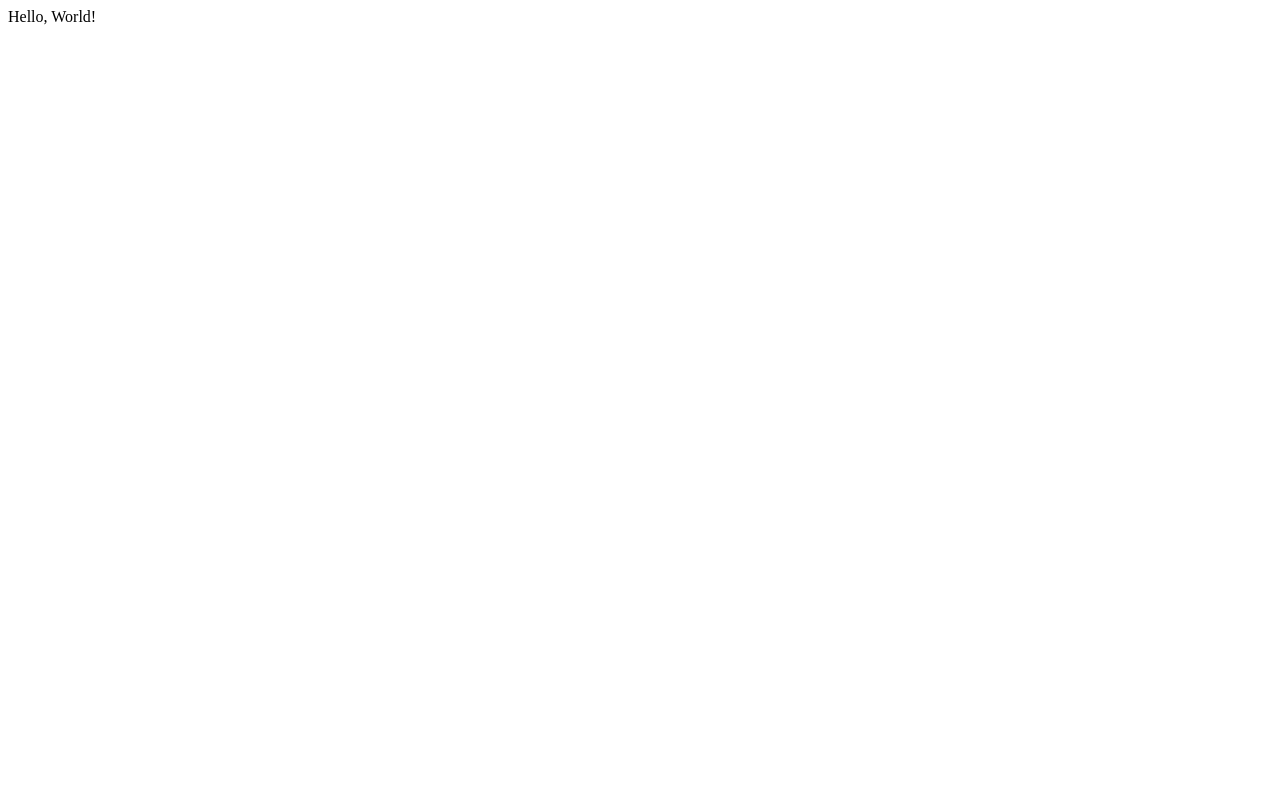
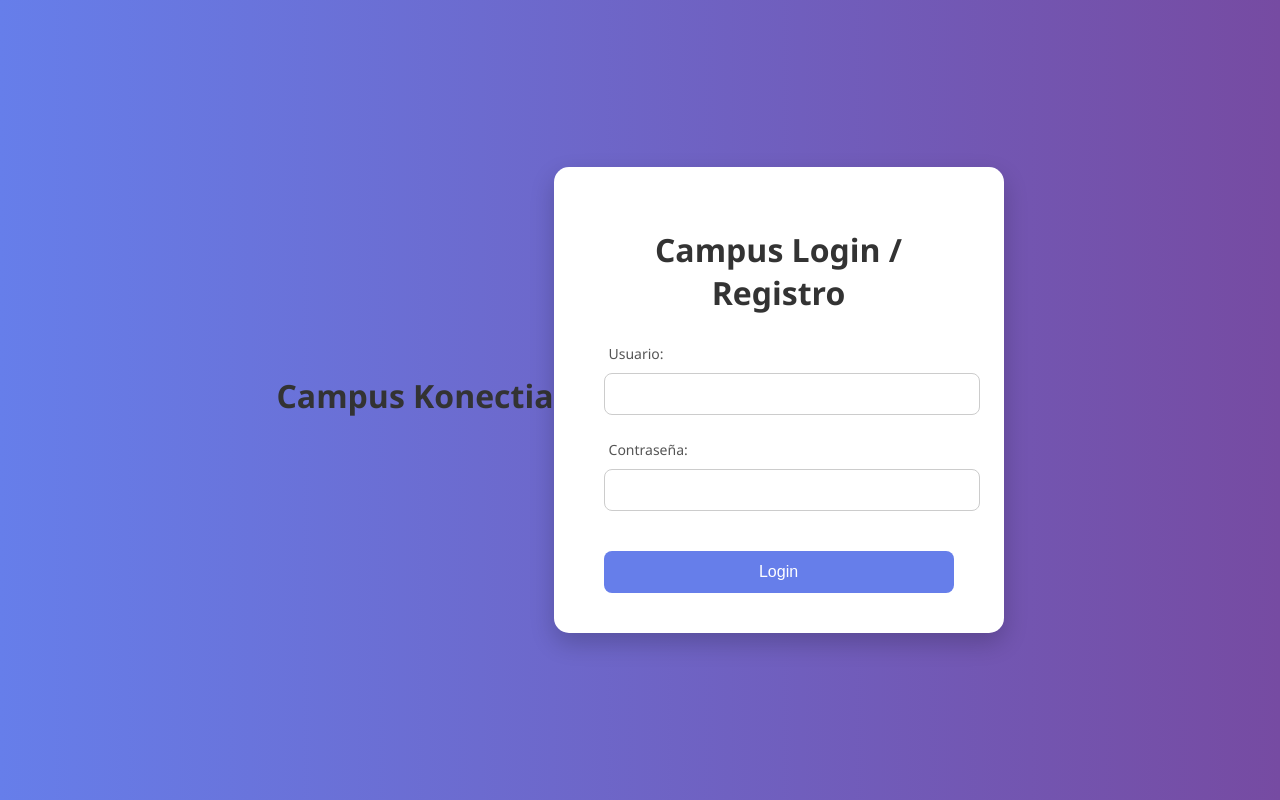
Before and after one commit to desireekonectia-coder/campus, a Flask app: page / in a window 1280 px wide. Before the commit the page is almost empty. Run offline with Flask 3, Linux system fonts and the light colour scheme; some libraries are stand-ins or nearby versions.

Commit message:
Login y Registro

```diff
--- a/hello.py
+++ b/hello.py
@@ -12,28 +12,45 @@ def conectarCampus():
 
 app = Flask(__name__)
 
-@app.route("/")
-def hello_world():
-    return "<p>Hello, World!</p>"
-
-@app.route("/login", methods=["GET", "POST"])
-def login():
+@app.route("/", methods=["GET", "POST"])
+def login_registro():
+    mensaje = ""
+    mostrar_email = False  # Para decidir si mostramos campo email para registro
 
     if request.method == "POST":
         usuario = request.form["user"]
         password = request.form["password"]
-        email = request.form["email"]
+        email = request.form.get("email", None)
 
-        conn= conectarCampus()
+        conn = conectarCampus()
         cursor = conn.cursor()
-        cursor.execute("insert into users (username, password, user_mail) values (%s, %s, %s)", (usuario, password, email))
 
-        conn.commit()
+        # Revisamos si el usuario ya existe
+        cursor.execute("SELECT * FROM users WHERE username=%s AND password=%s", (usuario, password))
+        user = cursor.fetchone()
+
+        if user:
+            # Usuario existe → logeo
+            cursor.close()
+            conn.close()
+            return render_template("user.html", usuario=usuario, email=user[3])
+        else:
+            # Usuario no existe → mostrar formulario de registro
+            mostrar_email = True
+            mensaje = "Usuario no existe. Complete su email para registrarse."
+
+            # Si ya llenó el email, lo registramos
+            if email:
+                cursor.execute(
+                    "INSERT INTO users (username, password, user_mail) VALUES (%s, %s, %s)",
+                    (usuario, password, email)
+                )
+                conn.commit()
+                cursor.close()
+                conn.close()
+                return render_template("user.html", usuario=usuario, email=email)
+
         cursor.close()
         conn.close()
 
-        return render_template("user.html", usuario=usuario, email=email)
-        #return f"<p>Usuario {usuario} ha intentado iniciar sesion</p>"
-
-
-    return render_template("login.html")
+    return render_template("login.html", mensaje=mensaje, mostrar_email=mostrar_email)
--- a/templates/login.html
+++ b/templates/login.html
@@ -2,20 +2,119 @@
 
 {% block content %}
 
-    <h2>Pagina de Login</h2>
-    <!-- <p>Estoy siendo inyectado desde el login.html</p> -->
+ <!DOCTYPE html>
+<html lang="es">
+<head>
+    <meta charset="UTF-8">
+    <title>Login / Registro - Campus</title>
+    <style>
+        body {
+            font-family: 'Segoe UI', Tahoma, Geneva, Verdana, sans-serif;
+            background: linear-gradient(to right, #667eea, #764ba2);
+            display: flex;
+            justify-content: center;
+            align-items: center;
+            height: 100vh;
+            margin: 0;
+        }
 
-    <form method="POST" action="/login">
-        <label>Usuario:</label>
-        <input type="text" name="user"><br>
+        .container {
+            background-color: #fff;
+            padding: 40px 50px;
+            border-radius: 15px;
+            box-shadow: 0 10px 25px rgba(0,0,0,0.2);
+            width: 350px;
+            text-align: center;
+        }
 
-        <label>Password:</label>
-        <input type="password" name="password"><br>
+        h1 {
+            margin-bottom: 30px;
+            color: #333;
+        }
 
-        <label>Email:</label>
-        <input type="email"name="email"><br>
+        input[type="text"], input[type="password"], input[type="email"] {
+            width: 100%;
+            padding: 12px;
+            margin: 10px 0;
+            border-radius: 8px;
+            border: 1px solid #ccc;
+            font-size: 14px;
+        }
 
-        <button type="submit">Entrar</button>
-    </form>
+        button {
+            width: 100%;
+            padding: 12px;
+            margin-top: 15px;
+            border: none;
+            border-radius: 8px;
+            background-color: #667eea;
+            color: white;
+            font-size: 16px;
+            cursor: pointer;
+            transition: background 0.3s;
+        }
+
+        button:hover {
+            background-color: #5a67d8;
+        }
+
+        .mensaje {
+            color: red;
+            font-size: 14px;
+            margin-bottom: 10px;
+        }
+
+        label {
+            float: left;
+            margin-left: 5px;
+            font-size: 14px;
+            color: #555;
+        }
+
+        .form-group {
+            margin-bottom: 15px;
+            text-align: left;
+        }
+    </style>
+</head>
+<body>
+    <div class="container">
+        <h1>Campus Login / Registro</h1>
+
+        {% if mensaje %}
+            <p class="mensaje">{{ mensaje }}</p>
+        {% endif %}
+
+        <form method="POST">
+            <div class="form-group">
+                <label>Usuario:</label>
+                <input type="text" name="user" required>
+            </div>
+
+            <div class="form-group">
+                <label>Contraseña:</label>
+                <input type="password" name="password" required>
+            </div>
+
+            {% if mostrar_email %}
+            <div class="form-group">
+                <label>Email:</label>
+                <input type="email" name="email" required>
+            </div>
+            {% endif %}
+
+            <button type="submit">
+                {% if mostrar_email %}
+                    Registrarse
+                {% else %}
+                    Login
+                {% endif %}
+            </button>
+        </form>
+    </div>
+</body>
+</html>
+
+
 
 {% endblock %}
```
